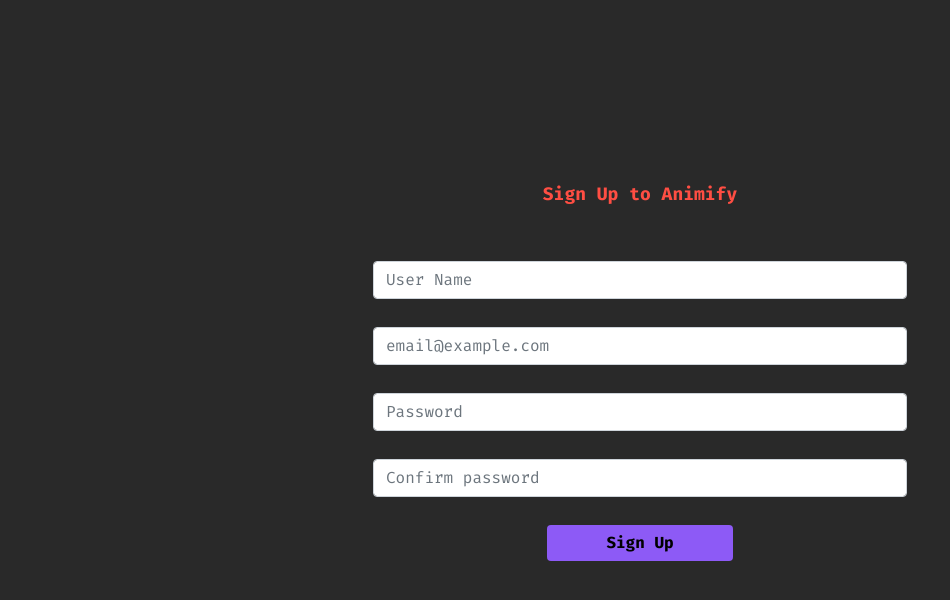
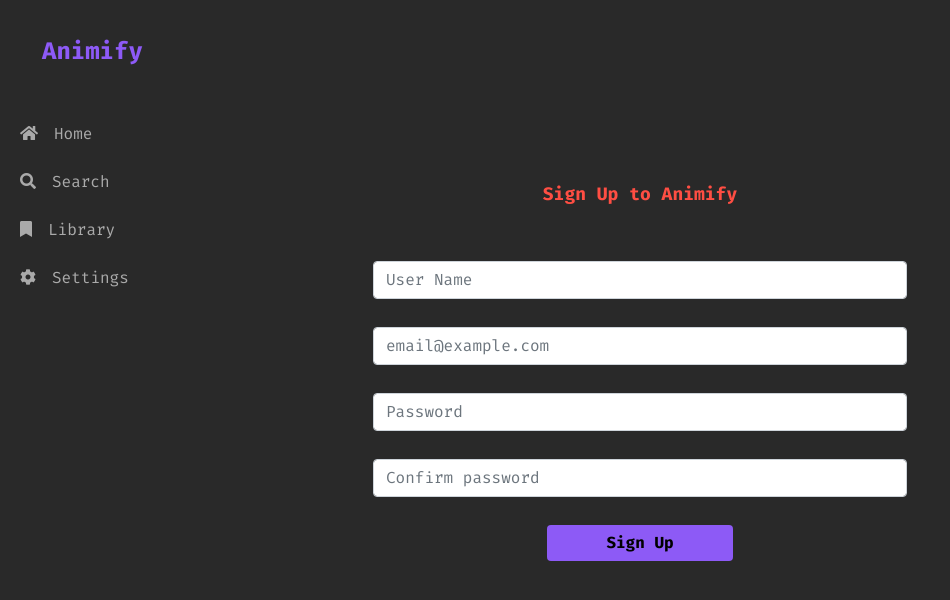
Before and after one commit to tarek99samy/Animify-Frontend, a React (Create React App) app: page /signup in a window 1280 px wide. Shown: the top 600 px of the page, without its empty margins (0-950 px from the left). Built offline with nearby package versions, Linux system fonts and the light colour scheme; the HTML template or start-up script is replaced by a standard one.

Commit message:
Add: Side Bar

```diff
--- a/public/index.html
+++ b/public/index.html
@@ -13,7 +13,8 @@
 		rel="stylesheet">
 	<link href="https://cdn.jsdelivr.net/npm/bootstrap@5.0.0-beta3/dist/css/bootstrap.min.css" rel="stylesheet"
 		integrity="sha384-eOJMYsd53ii+scO/bJGFsiCZc+5NDVN2yr8+0RDqr0Ql0h+rP48ckxlpbzKgwra6" crossorigin="anonymous">
-	<title>Animify</title>
+	<link rel="stylesheet" href="https://use.fontawesome.com/releases/v5.7.0/css/all.css" integrity="sha384-lZN37f5QGtY3VHgisS14W3ExzMWZxybE1SJSEsQp9S+oqd12jhcu+A56Ebc1zFSJ" crossorigin="anonymous">
+		<title>Animify</title>
 </head>
 
 <body>
--- a/src/App.js
+++ b/src/App.js
@@ -6,6 +6,7 @@
 import SignUp from './pages/signup/signup';
 import NotFound from './pages/not_found/not_found';
 import './styles/reset.scss';
+import SideBar from './components/side_bar/side_bar';
 
 export default function App() {
   return (
@@ -14,6 +15,7 @@
         <UserContextProvider>
           <Route exact path='/login' component={Login} />
           <Route exact path='/signup' component={SignUp} />
+          <SideBar />
 
           {/* <Route exact path='/notfound' component={NotFound} />
           <Redirect to='/notfound' /> */}
--- /dev/null
+++ b/src/components/side_bar/side_bar.js
@@ -0,0 +1,43 @@
+import React from 'react';
+import { Link } from 'react-router-dom';
+import './side_bar.scss';
+
+function SideBar() {
+  return (
+    <div className='sidebar flex-column'>
+      <div>
+        <Link to='/'>
+          <h4 className='sidebar__title'>Animify</h4>
+        </Link>
+      </div>
+      <ul className='nav flex-column sidebar__list'>
+        <li className='nav-item sidebar__item'>
+          <Link to='/' className='nav-link sidebar__item__link'>
+            <i className='fa fa-home sidebar__item__icon'></i>
+            <span className='sidebar_item__text'>Home</span>
+          </Link>
+        </li>
+        <li className='nav-item sidebar__item'>
+          <Link to='/search' className='nav-link sidebar__item__link'>
+            <i className='fa fa-search sidebar__item__icon'></i>
+            <span className='sidebar_item__text'>Search</span>
+          </Link>
+        </li>
+        <li className='nav-item sidebar__item'>
+          <Link to='/library' className='nav-link sidebar__item__link'>
+            <i className='fa fa-bookmark sidebar__item__icon'></i>
+            <span className='sidebar_item__text'>Library</span>
+          </Link>
+        </li>
+        <li className='nav-item sidebar__item'>
+          <Link to='/settings' className='nav-link sidebar__item__link'>
+            <i className='fa fa-cog sidebar__item__icon'></i>
+            <span className='sidebar_item__text'>Settings</span>
+          </Link>
+        </li>
+      </ul>
+    </div>
+  );
+}
+
+export default SideBar;
--- /dev/null
+++ b/src/components/side_bar/side_bar.scss
@@ -0,0 +1,29 @@
+@use '../../styles/variables' as vars;
+@use '../../styles/mixins' as mix;
+
+.sidebar {
+  @include mix.area(flex, fixed, vars.$width-small, 100vh, 0, 0, vars.$color-gray);
+
+  &__title {
+    @include mix.text(vars.$color-neon-blue, vars.$spacing-atomic-xx, bold, vars.$spacing-x-atomic);
+    padding: vars.$spacing-atomic-xxx;
+  }
+
+  &__item {
+    color: vars.$color-silver;
+    width: vars.$width-small;
+    padding: vars.$spacing-xxx-atomic;
+
+    &:hover {
+      background-color: vars.$color-gray-light;
+    }
+
+    &__link:hover {
+      color: vars.$color-neon-blue;
+    }
+
+    &__icon {
+      margin-right: vars.$spacing-atomic;
+    }
+  }
+}
```
